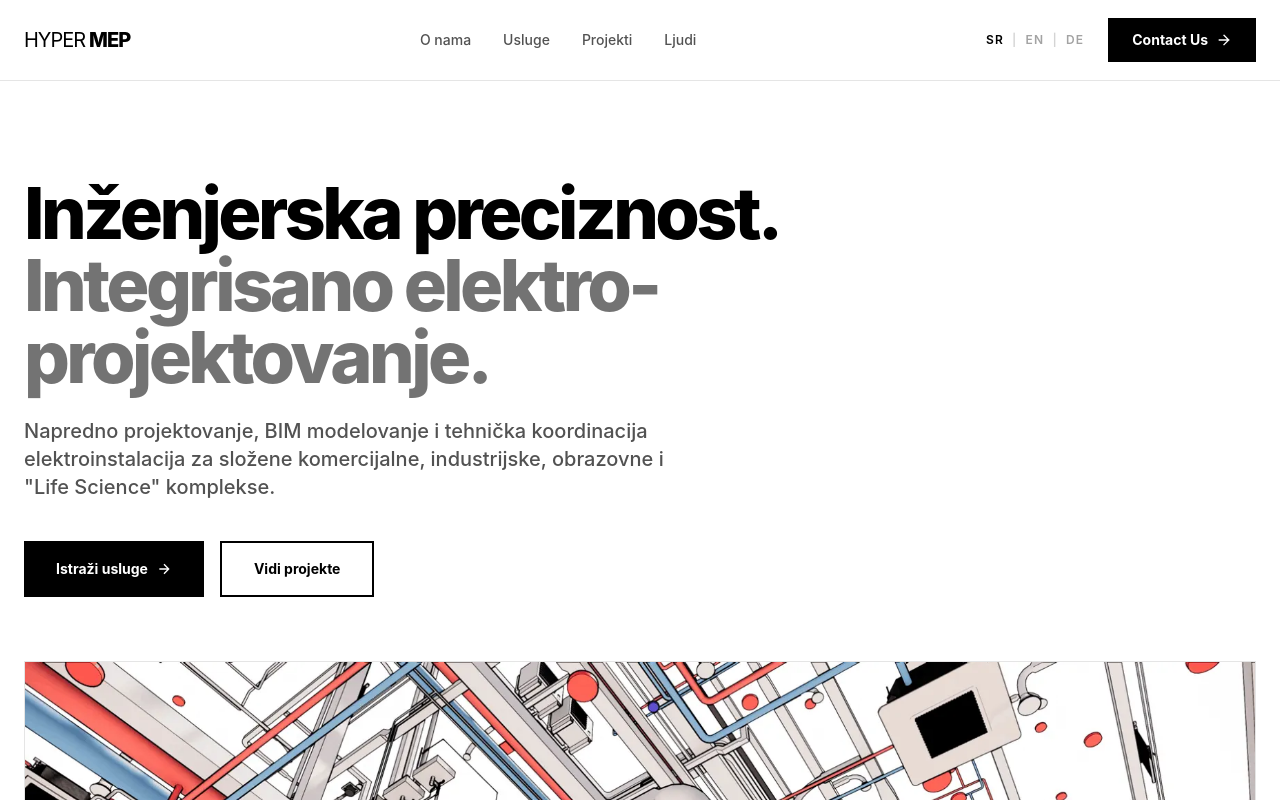
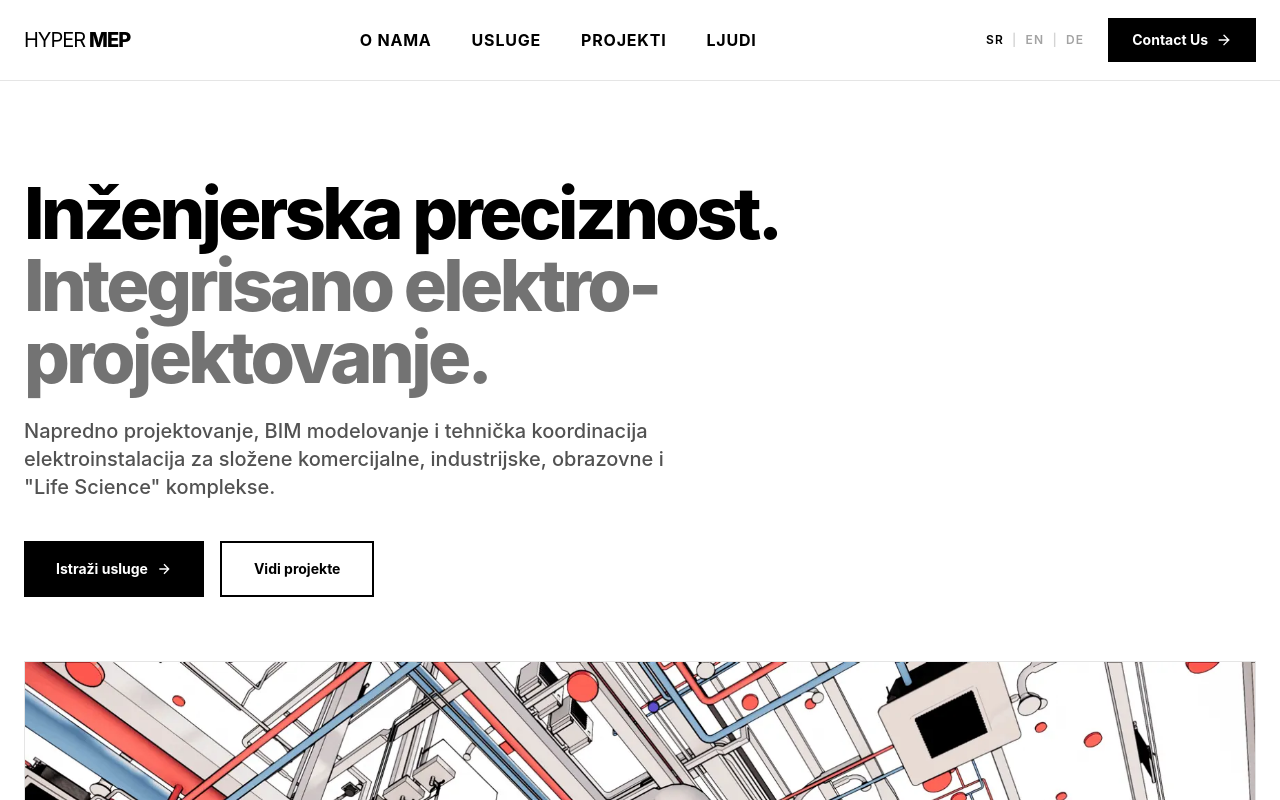
Before and after one commit to ejkej47/MEP-website, a Next.js app: page / in a window 1280 px wide. Shown: the top 800 px of the page. Built offline with nearby package versions, Linux system fonts and the light colour scheme.

Commit message:
ispravka navbara

```diff
--- a/src/components/common/Navbar.js
+++ b/src/components/common/Navbar.js
@@ -22,11 +22,23 @@ export default function Navbar() {
         </div>
 
         {/* SREDINA: Navigacioni linkovi (Desktop) */}
-        <nav className="hidden md:flex items-center gap-8 text-sm font-medium text-neutral-600">
-          <Link href="/o-nama" className="hover:text-black transition-colors">O nama</Link>
-          <Link href="/usluge" className="hover:text-black transition-colors">Usluge</Link>
-          <Link href="/projekti" className="hover:text-black transition-colors">Projekti</Link>
-          <Link href="/ljudi" className="hover:text-black transition-colors">Ljudi</Link>
+        <nav className="hidden md:flex items-center gap-10 text-base font-bold uppercase tracking-wider text-black">
+          <Link href="/o-nama" className="relative group py-2">
+            <span className="block group-hover:text-neutral-400 group-hover:-translate-y-0.5 transition-all duration-300">O nama</span>
+            <span className="absolute bottom-0 left-0 w-full h-[3px] bg-black scale-x-0 group-hover:scale-x-100 origin-left transition-transform duration-300 ease-out"></span>
+          </Link>
+          <Link href="/usluge" className="relative group py-2">
+            <span className="block group-hover:text-neutral-400 group-hover:-translate-y-0.5 transition-all duration-300">Usluge</span>
+            <span className="absolute bottom-0 left-0 w-full h-[3px] bg-black scale-x-0 group-hover:scale-x-100 origin-left transition-transform duration-300 ease-out"></span>
+          </Link>
+          <Link href="/projekti" className="relative group py-2">
+            <span className="block group-hover:text-neutral-400 group-hover:-translate-y-0.5 transition-all duration-300">Projekti</span>
+            <span className="absolute bottom-0 left-0 w-full h-[3px] bg-black scale-x-0 group-hover:scale-x-100 origin-left transition-transform duration-300 ease-out"></span>
+          </Link>
+          <Link href="/ljudi" className="relative group py-2">
+            <span className="block group-hover:text-neutral-400 group-hover:-translate-y-0.5 transition-all duration-300">Ljudi</span>
+            <span className="absolute bottom-0 left-0 w-full h-[3px] bg-black scale-x-0 group-hover:scale-x-100 origin-left transition-transform duration-300 ease-out"></span>
+          </Link>
         </nav>
 
         {/* DESNO: Jezik i Kontakt dugme (Desktop) */}
```
